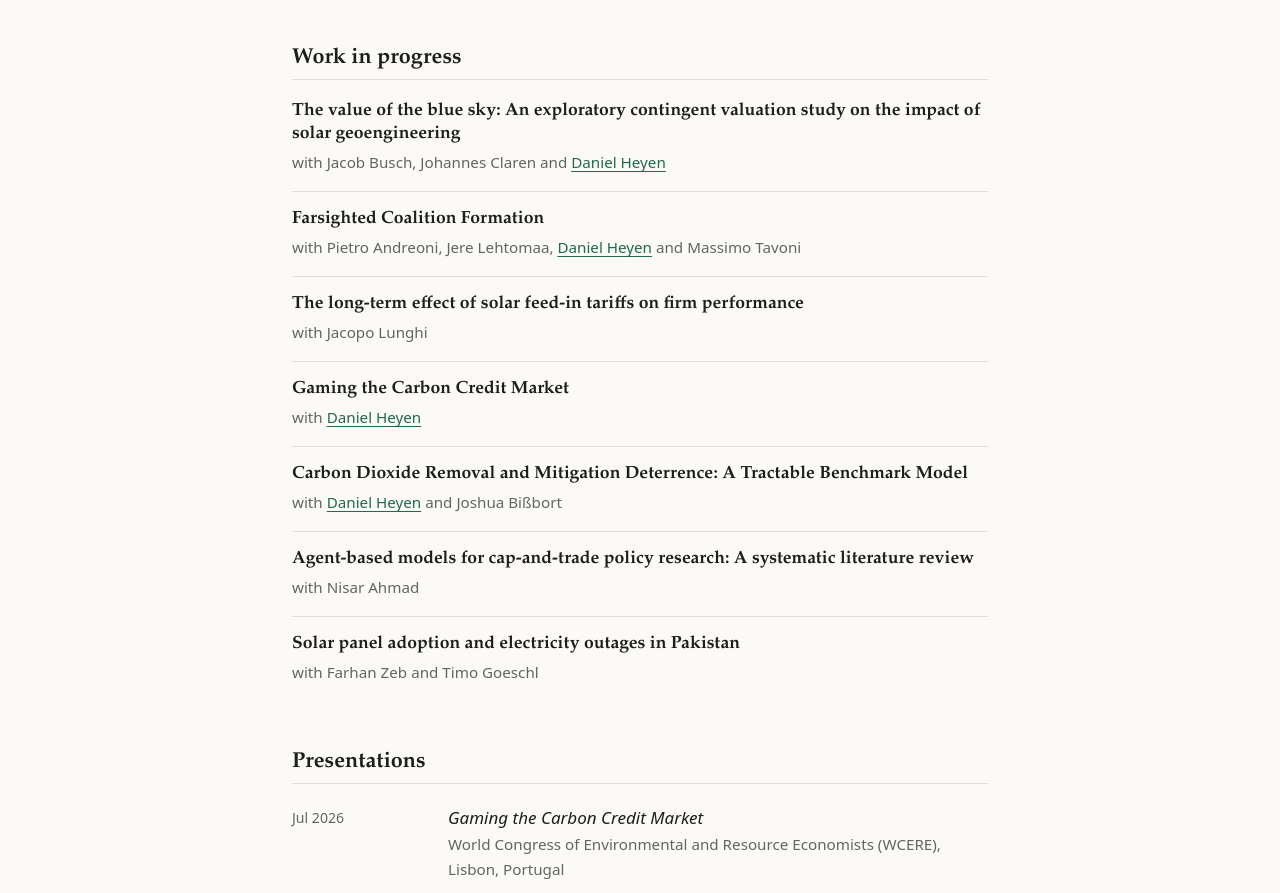
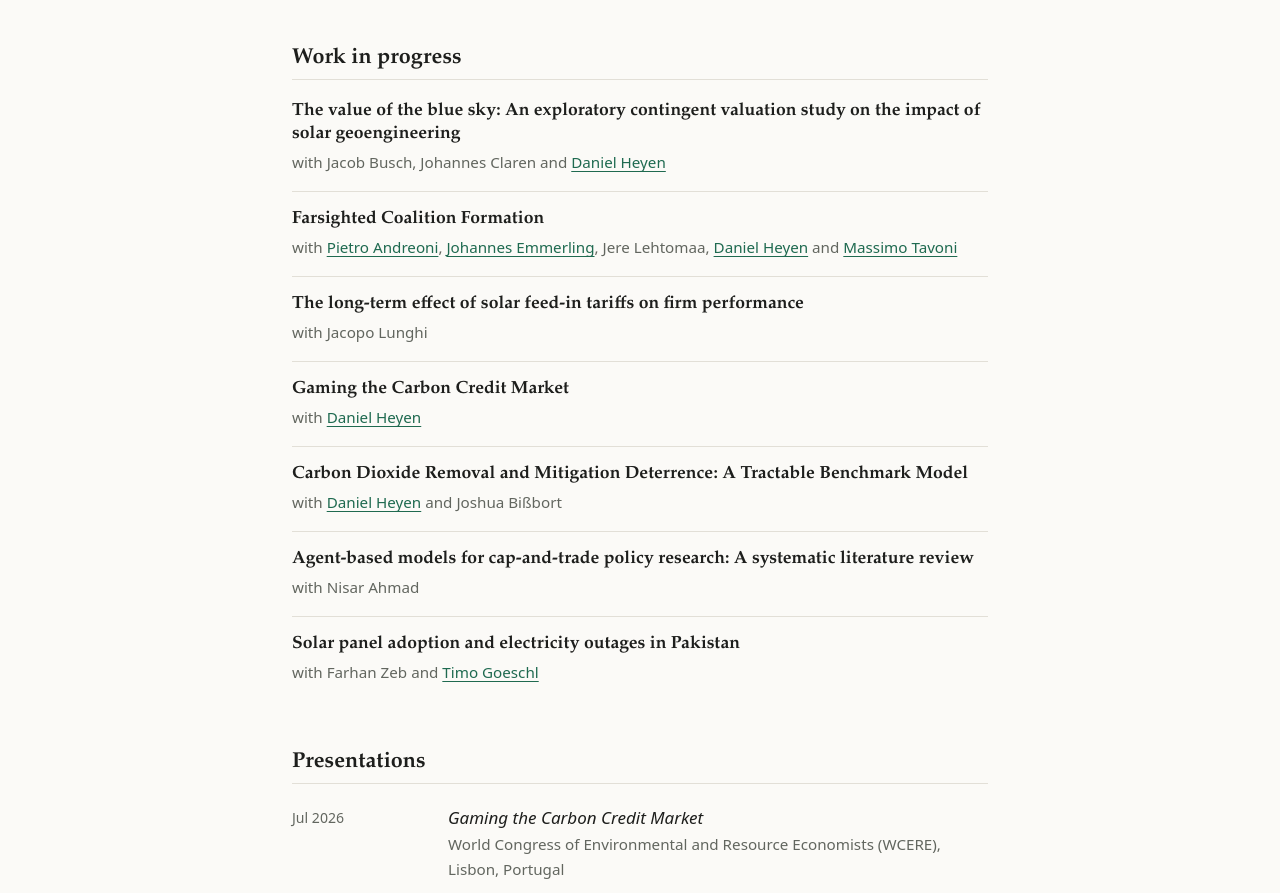
Before and after one commit to frederikho/frederikholtel.com, a plain HTML site: page research/index.html in a window 1280 px wide. Shown: the part 201-1094 px from the top of the page. Drawn offline with Linux system fonts and the light colour scheme.

Commit message:
Personal Website title, favicons, square og:image, research co-author links
Co-Authored-By: Claude Sonnet 5.5 <noreply@anthropic.com>

```diff
--- a/research/index.html
+++ b/research/index.html
@@ -48,7 +48,7 @@
         </li>
         <li>
           <p class="title">Farsighted Coalition Formation</p>
-          <p class="authors">with Pietro Andreoni, Jere Lehtomaa, <a href="https://sites.google.com/site/researchdanielheyen/">Daniel Heyen</a> and Massimo Tavoni</p>
+          <p class="authors">with <a href="https://www.eiee.org/member/pietro-andreoni/">Pietro Andreoni</a>, <a href="https://www.emmerling.it/">Johannes Emmerling</a>, Jere Lehtomaa, <a href="https://sites.google.com/site/researchdanielheyen/">Daniel Heyen</a> and <a href="https://www.cmcc.it/people/tavoni-massimo">Massimo Tavoni</a></p>
         </li>
         <li>
           <p class="title">The long-term effect of solar feed-in tariffs on firm performance</p>
@@ -68,7 +68,7 @@
         </li>
         <li>
           <p class="title">Solar panel adoption and electricity outages in Pakistan</p>
-          <p class="authors">with Farhan Zeb and Timo Goeschl</p>
+          <p class="authors">with Farhan Zeb and <a href="https://www.awi.uni-heidelberg.de/de/forschung/umweltoekonomik/team/prof-timo-goeschl-phd">Timo Goeschl</a></p>
         </li>
       </ul>
 
```
